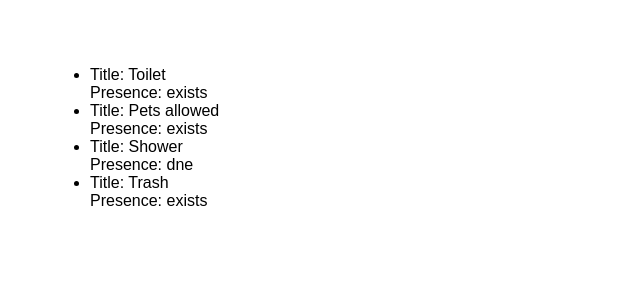
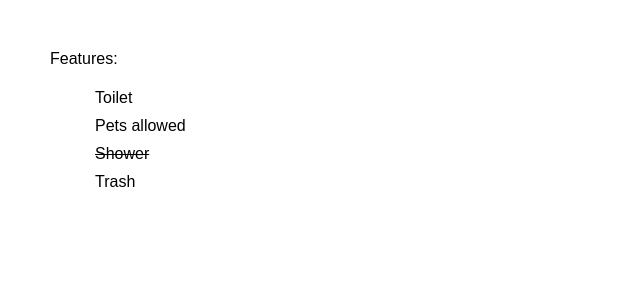
Before and after one commit to kevinYCKim33/hipcamp, a React (Create React App) app: page / in a window 1280 px wide. Shown: the top 300 px of the page, without its empty margins (0-640 px from the left). Built offline with nearby package versions, Linux system fonts and the light colour scheme.

Commit message:
feature not existing puts a strikethrough to that feature

```diff
--- a/src/components/Feature.js
+++ b/src/components/Feature.js
@@ -1,11 +1,10 @@
 import React from 'react';
 
-const Feature = (props) => {
-  // debugger;
+const Feature = ({feature}) => {
+
   return (
-    <li>
-      Title: {props.feature.title}<br />
-      Presence: {props.feature.presence ? "exists" : "dne"}
+    <li className={ feature.presence ? null : "unavailable" }>
+      {feature.title}
     </li>
   )
 }
--- a/src/components/FeaturesList.js
+++ b/src/components/FeaturesList.js
@@ -3,13 +3,16 @@ import Feature from './Feature';
 
 const FeaturesList = ({features}) => {
   return (
-    <ul>
-      {features.map((feature, index) => {
-        return (
-          <Feature key={index} feature={feature}/>
-        )
-      })}
-    </ul>
+    <div>
+      Features:
+      <ul className="features">
+        {features.map((feature, index) => {
+          return (
+            <Feature key={index} feature={feature}/>
+          );
+        })}
+      </ul>
+    </div>
   );
 }
 
--- a/src/containers/App.css
+++ b/src/containers/App.css
@@ -2,3 +2,16 @@
   padding-top: 50px;
   padding-left: 50px;
 }
+
+.features {
+  list-style-type: none;
+}
+
+.features > li {
+  padding: 5px;
+}
+
+/* when a feature is unavailable i.e. showers are not provided */
+.unavailable {
+  text-decoration: line-through;
+}
```
